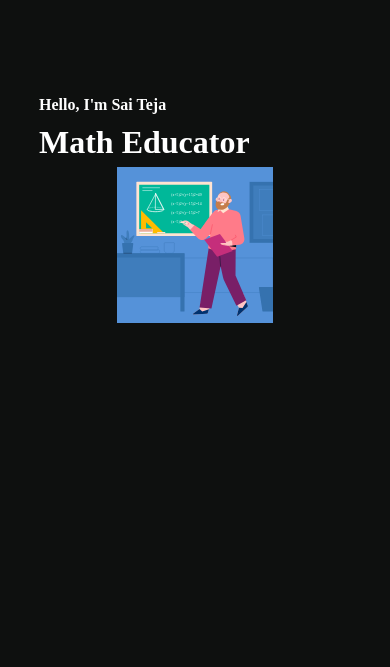
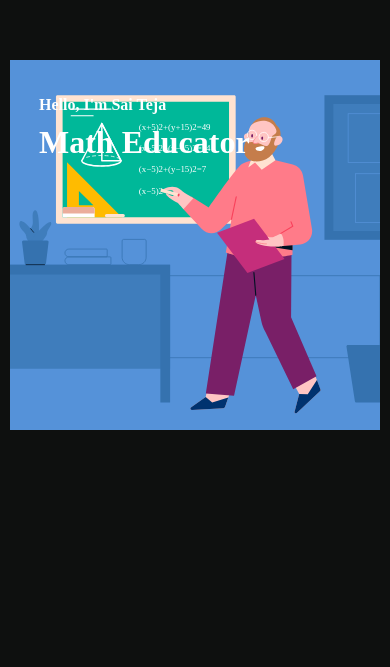
Before and after one commit to saiteja3817/Math-Educator-Portfolio, a React (Vite) app in the folder frontend/: page / in a window 390 px wide. Shown: the part 177-844 px from the top of the page. Built offline with nearby package versions, Linux system fonts and the light colour scheme.

Commit message:
hero-img-res

```diff
--- a/frontend/src/components/hero-image-updated-maths.css
+++ b/frontend/src/components/hero-image-updated-maths.css
@@ -1,6 +1,30 @@
 .hero-img {
   width: 40%;
   height: auto;
-  border: 40px ;
   margin: 80px;
+  display: block;
 }
+
+/* Tablets */
+@media (max-width: 1024px) {
+  .hero-img {
+    width: 60%;
+    margin: 50px auto;
+  }
+}
+
+/* Large Mobile (e.g., 600px–768px) */
+@media (max-width: 768px) {
+  .hero-img {
+    width: 80%;
+    margin: 40px auto;
+  }
+}
+
+/* Small Mobile (below 600px) */
+@media (max-width: 600px) {
+  .hero-img {
+    width: 95%;
+    margin: 20px auto;
+  }
+}
```
